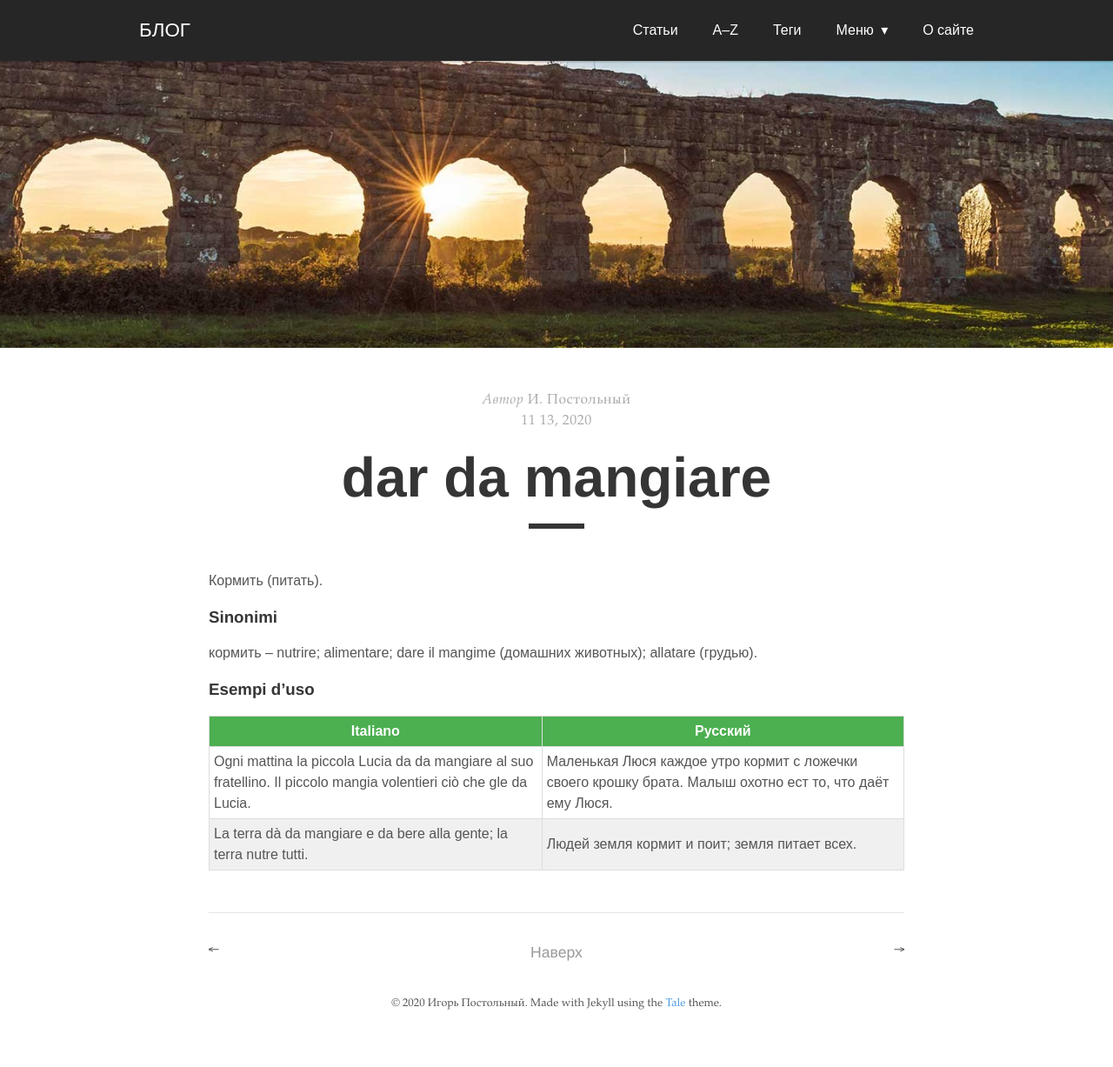
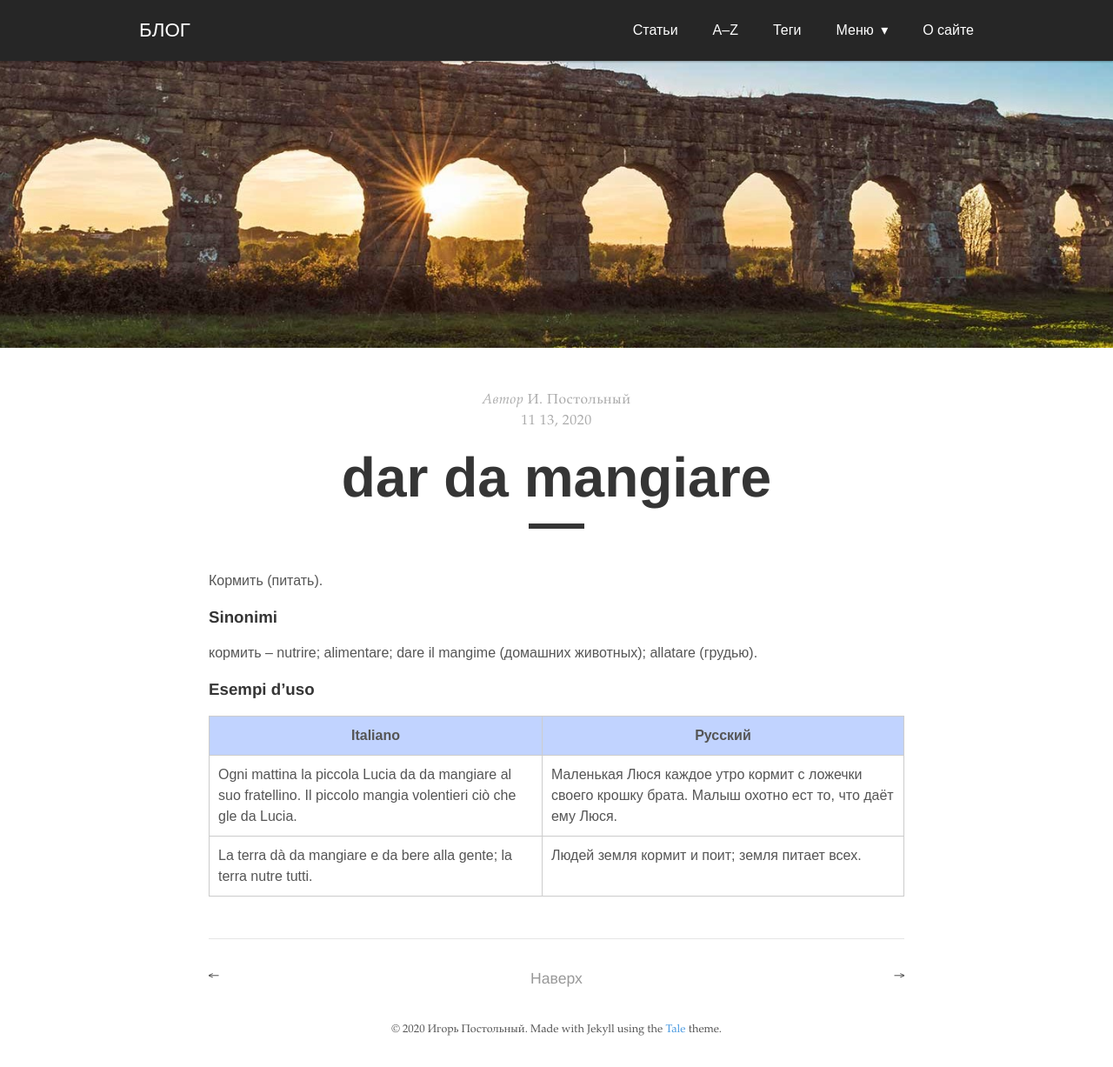
Before and after one commit to postolny/postolny.github.io, a Jekyll site: the page built from _posts/2020-11-13-dar-da-mangiare.md, in a window 1280 px wide. Shown: the whole page at 87% size. Built offline with Jekyll 4.4.1, drawn with Linux system fonts in a browser that asks for light colours; nearby versions of some CDN libraries; before the commit the page ends 1197 px from its top, so only the background shows below that.

Commit message:
Add files via upload

```diff
--- a/_sass/tale/_base.scss
+++ b/_sass/tale/_base.scss
@@ -62,26 +62,16 @@ img {
 }
 
 table {
-  width: 100%;
   border-collapse: collapse;
-  thead {
-    background: #4caf50;
-    color: #fff;
-  }
   td {
-    padding: 5px;
-    border: 1px solid #ddd;
+    padding: 10px;
+    border: 1px solid #ccc;
+    vertical-align: top;
   }
   th {
-    padding: 5px;
-    border: 1px solid #ddd;
-  }
-  tbody {
-    tr {
-      &:nth-child(even) {
-        background: #f0f0f0;
-      }
-    }
+    padding: 10px;
+    border: 1px solid #ccc;
+    background-color: #c1d3ff;
   }
 }
 
```
